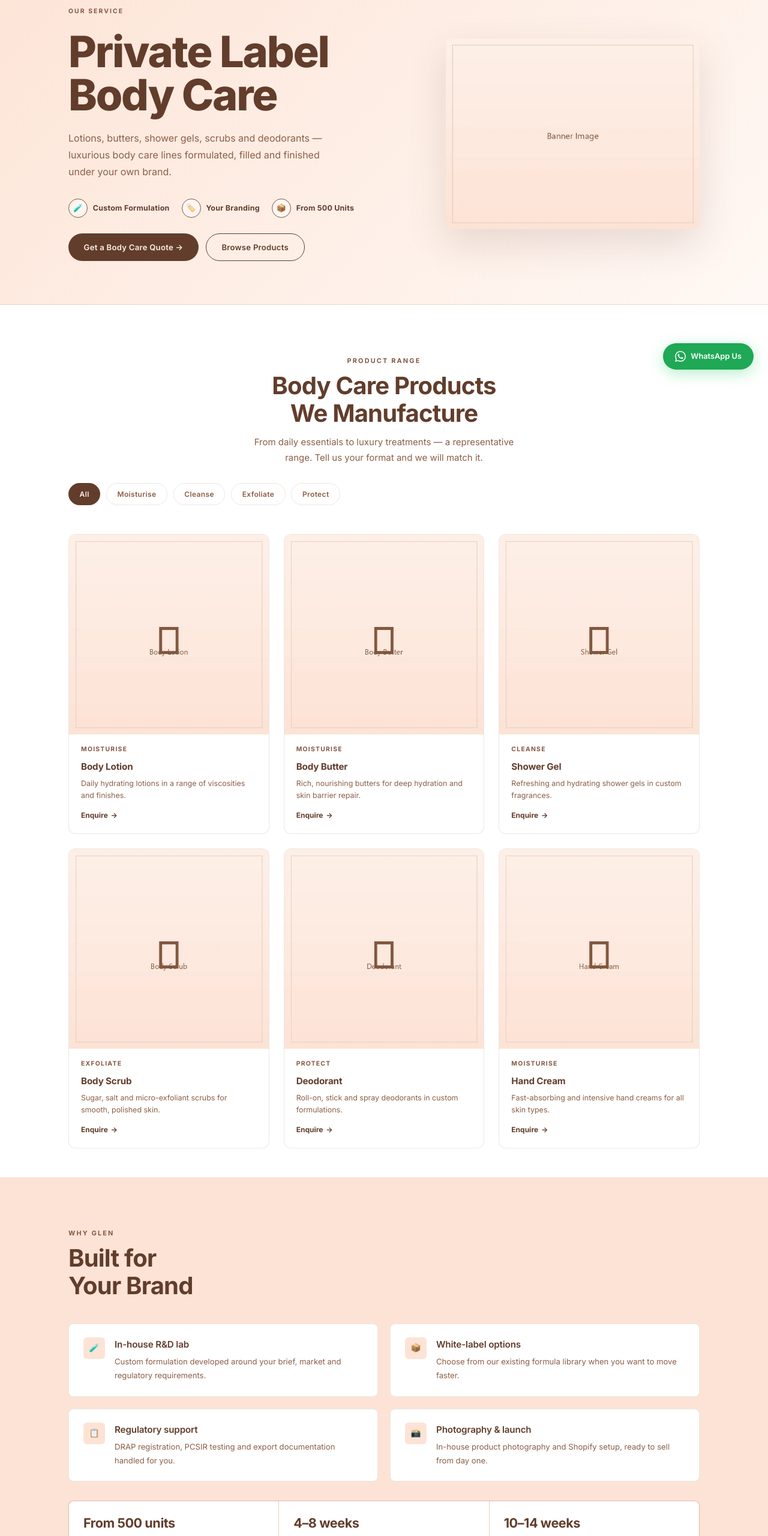
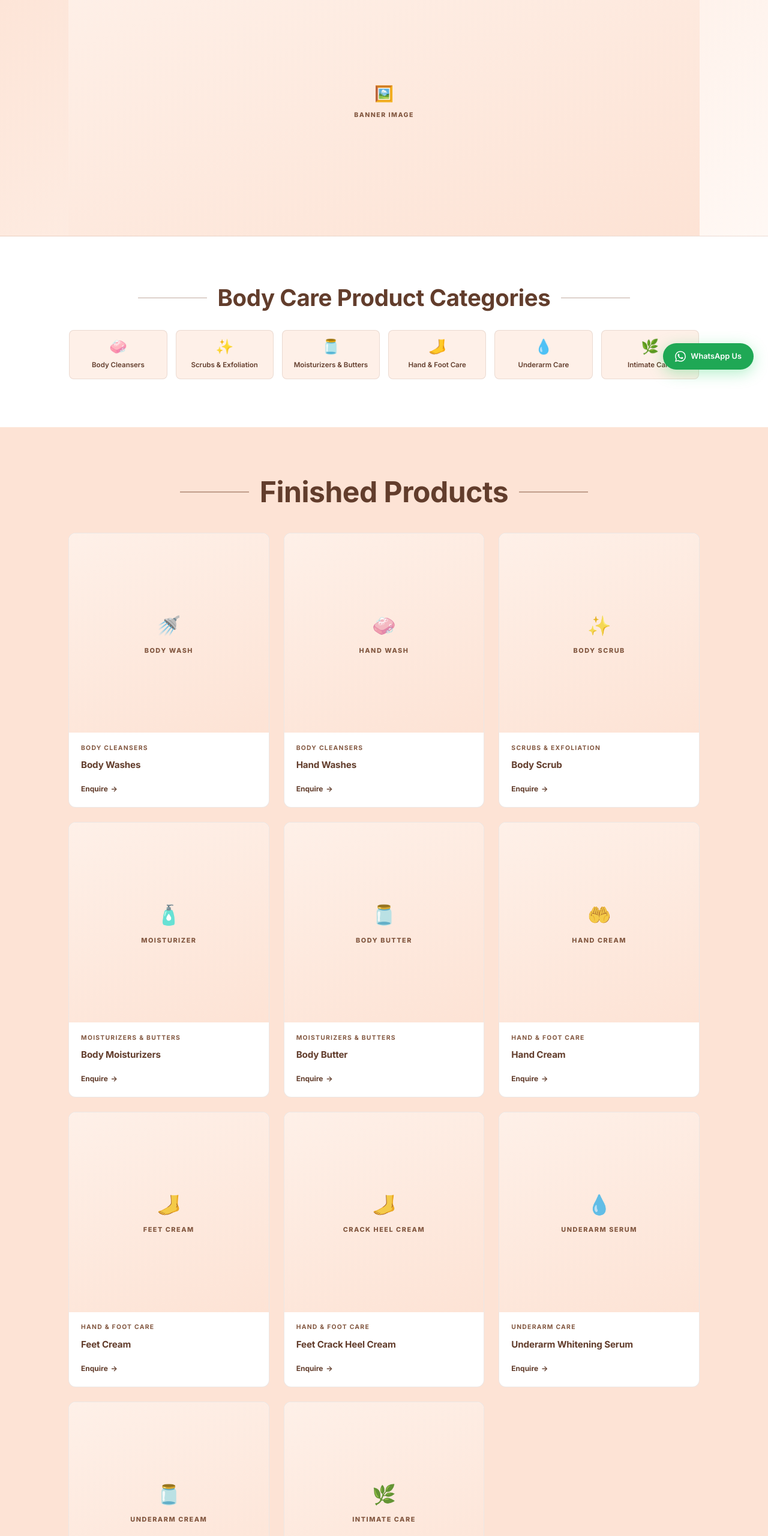
Before and after one commit to ahsannawazch/glen_site, a plain HTML site: page body-care/index.html in a window 1280 px wide. Shown: the part 160-2720 px from the top of the page at 60% size. Drawn offline with Linux system fonts and the light colour scheme.

Commit message:
Haircare and Body Care rebuilt to category mockup: banner slot, icon-tile filters, product ranges from client PDF (11 products each)

```diff
--- a/assets/css/style.css
+++ b/assets/css/style.css
@@ -492,14 +492,20 @@ footer{background:var(--brown);color:var(--bg2)}
 .filter-hint{font-size:.72rem;color:var(--brown3);text-align:center;margin-top:.9rem}
 @media(max-width:800px){.cat-tile{flex:0 0 calc(31% - 10px)}}
 @media(max-width:480px){.cat-tile{flex:0 0 calc(46% - 8px);font-size:.7rem;padding:.9rem .5rem}}
-/* stacked explore buttons at the page end (filled first, outlined after) */
+/* six-tile grids (body care): one row on desktop */
+.cat-grid.tiles-6 .cat-tile{flex:0 0 calc(16.66% - 12px);font-size:.72rem;padding:.9rem .5rem}
+@media(max-width:800px){.cat-grid.tiles-6 .cat-tile{flex:0 0 calc(31% - 10px)}}
+@media(max-width:480px){.cat-grid.tiles-6 .cat-tile{flex:0 0 calc(46% - 8px)}}
+/* explore section (Option 2): small centered heading + pill buttons in a row; stacked full-width on mobile */
 #products{padding-bottom:48px}
-.explore-sec{padding-block:48px 64px}
-.exp-stack{display:flex;flex-direction:column;gap:16px;max-width:100%}
-.exp-btn{display:flex;align-items:center;justify-content:center;gap:.6rem;padding:1.15rem 1.5rem;border-radius:12px;font-size:.95rem;font-weight:600;transition:.2s}
-.exp-btn .exp-ico{font-size:1.05rem}
+.explore-sec{padding-block:48px 72px}
+.exp-head{display:block;text-align:center;font-size:1.15rem;font-weight:700;color:var(--brown);margin-bottom:1.5rem}
+.exp-stack{display:flex;flex-wrap:wrap;justify-content:center;gap:.75rem}
+.exp-btn{display:inline-flex;align-items:center;gap:.55rem;padding:.78rem 1.7rem;border-radius:50px;font-size:.85rem;font-weight:600;transition:.2s}
+.exp-btn .exp-ico{font-size:1rem}
 .exp-btn-dark{background:var(--brown);color:var(--bg2)}
 .exp-btn-dark:hover{background:#3D2519}
 .exp-btn-line{background:var(--white);border:1.5px solid var(--brown3);color:var(--brown)}
 .exp-btn-line:hover{background:var(--bg)}
+@media(max-width:700px){.exp-stack{flex-direction:column;align-items:stretch}.exp-btn{width:100%;justify-content:center}}
 .banner-slot img{width:100%;height:100%;object-fit:cover;display:block}
--- a/body-care/index.html
+++ b/body-care/index.html
@@ -4,13 +4,13 @@
 <meta charset="UTF-8">
 <meta name="viewport" content="width=device-width, initial-scale=1.0, viewport-fit=cover">
 <title>Private Label Body Care Products | Glen Private Label Service</title>
-<meta name="description" content="Private label body care manufacturing in Lahore: lotions, butters, shower gels, scrubs, deodorants and more — custom formulated or white label, from 500 units.">
+<meta name="description" content="Private label body care manufacturing in Lahore: body washes, hand washes, scrubs, moisturizers, butters, hand and foot care — custom formulated or white label, from 500 units.">
 <meta name="theme-color" content="#623D2C">
 <link rel="canonical" href="https://glenprivatelabel.com/body-care/">
 <meta property="og:type" content="website">
 <meta property="og:site_name" content="Glen Private Label Service">
 <meta property="og:title" content="Private Label Body Care Products | Glen Private Label Service">
-<meta property="og:description" content="Lotions, butters, shower gels, scrubs and more — private label body care from Glen in Lahore.">
+<meta property="og:description" content="Body washes, scrubs, moisturizers, butters, hand &amp; foot care — private label body care from Glen in Lahore.">
 <meta property="og:url" content="https://glenprivatelabel.com/body-care/">
 <meta property="og:image" content="https://glenprivatelabel.com/assets/img/og-image.jpg">
 <meta property="og:image:width" content="1200">
@@ -60,134 +60,69 @@
 
 <main id="main">
 
-<section class="cat-banner" aria-labelledby="page-h">
+<!-- ═══ 1. BANNER — reserved slot; client supplies the artwork (recommended 1920x820, ratio 2.35:1) ═══ -->
+<section class="cat-banner" aria-label="Body care banner">
   <div class="wrap">
-    <nav class="crumbs" aria-label="Breadcrumb" style="padding-top:1.25rem"><a href="../">Home</a><span aria-hidden="true"> / </span><a href="../#services">Services</a><span aria-hidden="true"> / </span><span aria-current="page">Body Care</span></nav>
-    <div class="cb-in">
-      <div class="cb-copy">
-        <span class="label">Our Service</span>
-        <h1 id="page-h" class="cb-h">Private Label<br>Body Care</h1>
-        <p class="cb-p">Lotions, butters, shower gels, scrubs and deodorants — luxurious body care lines formulated, filled and finished under your own brand.</p>
-        <div class="cb-points">
-          <div class="cb-point"><span class="cb-ico" aria-hidden="true">🧪</span>Custom Formulation</div>
-          <div class="cb-point"><span class="cb-ico" aria-hidden="true">🏷️</span>Your Branding</div>
-          <div class="cb-point"><span class="cb-ico" aria-hidden="true">📦</span>From 500 Units</div>
-        </div>
-        <div class="hero-btns" style="margin-top:.25rem">
-          <a href="../?category=Body+Care#contact" class="btn btn-dark">Get a Body Care Quote →</a>
-          <a href="#products" class="btn btn-ghost">Browse Products</a>
-        </div>
-      </div>
-      <div class="cb-img"><img src="../assets/img/prod-banner-bodycare.webp" alt="Body care products banner placeholder" width="600" height="450" fetchpriority="high"></div>
+    <nav class="crumbs" aria-label="Breadcrumb" style="padding-top:1.1rem"><a href="../">Home</a><span aria-hidden="true"> / </span><a href="../#services">Services</a><span aria-hidden="true"> / </span><span aria-current="page">Body Care</span></nav>
+    <!-- BANNER IMAGE PLACEHOLDER — client to supply (1920x820 px, JPG/WebP, under 300 KB) -->
+    <div class="banner-slot" role="img" aria-label="Body care banner placeholder">
+      <span aria-hidden="true">🖼️</span>
+      <span>Banner Image</span>
     </div>
   </div>
 </section>
 
-<section class="section s-white" id="products" aria-labelledby="prod-h">
+<!-- ═══ 2. PRODUCT CATEGORIES (icon tiles filter the products below) ═══ -->
+<section class="section s-white" id="categories" aria-labelledby="cat-h">
   <div class="wrap">
-    <div class="sec-head center rev">
-      <span class="label">Product Range</span>
-      <h2 id="prod-h" class="mt-s">Body Care Products<br>We Manufacture</h2>
-      <p class="mt-m" style="max-width:46ch;margin-inline:auto">From daily essentials to luxury treatments — a representative range. Tell us your format and we will match it.</p>
-    </div>
-
-    <div class="chip-bar rev" role="group" aria-label="Filter body care products">
-      <button type="button" class="chip on" data-f="all" aria-pressed="true">All</button>
-      <button type="button" class="chip" data-f="moisturise" aria-pressed="false">Moisturise</button>
-      <button type="button" class="chip" data-f="cleanse" aria-pressed="false">Cleanse</button>
-      <button type="button" class="chip" data-f="exfoliate" aria-pressed="false">Exfoliate</button>
-      <button type="button" class="chip" data-f="protect" aria-pressed="false">Protect</button>
-    </div>
-
-    <div class="prod-grid">
-      <article class="prod rev" data-cat="moisturise">
-        <div class="prod-img"><img src="../assets/img/prod-body-lotion.webp" alt="Body lotion product placeholder" width="600" height="600" loading="lazy" decoding="async"></div>
-        <div class="prod-body">
-          <div class="prod-spec">Moisturise</div>
-          <h3>Body Lotion</h3>
-          <p>Daily hydrating lotions in a range of viscosities and finishes.</p>
-          <a class="prod-link" href="../?category=Body+Care#contact">Enquire</a>
-        </div>
-      </article>
-      <article class="prod rev" data-cat="moisturise">
-        <div class="prod-img"><img src="../assets/img/prod-body-butter.webp" alt="Body butter product placeholder" width="600" height="600" loading="lazy" decoding="async"></div>
-        <div class="prod-body">
-          <div class="prod-spec">Moisturise</div>
-          <h3>Body Butter</h3>
-          <p>Rich, nourishing butters for deep hydration and skin barrier repair.</p>
-          <a class="prod-link" href="../?category=Body+Care#contact">Enquire</a>
-        </div>
-      </article>
-      <article class="prod rev" data-cat="cleanse">
-        <div class="prod-img"><img src="../assets/img/prod-shower-gel.webp" alt="Shower gel product placeholder" width="600" height="600" loading="lazy" decoding="async"></div>
-        <div class="prod-body">
-          <div class="prod-spec">Cleanse</div>
-          <h3>Shower Gel</h3>
-          <p>Refreshing and hydrating shower gels in custom fragrances.</p>
-          <a class="prod-link" href="../?category=Body+Care#contact">Enquire</a>
-        </div>
-      </article>
-      <article class="prod rev" data-cat="exfoliate">
-        <div class="prod-img"><img src="../assets/img/prod-body-scrub.webp" alt="Body scrub product placeholder" width="600" height="600" loading="lazy" decoding="async"></div>
-        <div class="prod-body">
-          <div class="prod-spec">Exfoliate</div>
-          <h3>Body Scrub</h3>
-          <p>Sugar, salt and micro-exfoliant scrubs for smooth, polished skin.</p>
-          <a class="prod-link" href="../?category=Body+Care#contact">Enquire</a>
-        </div>
-      </article>
-      <article class="prod rev" data-cat="protect">
-        <div class="prod-img"><img src="../assets/img/prod-deodorant.webp" alt="Deodorant product placeholder" width="600" height="600" loading="lazy" decoding="async"></div>
-        <div class="prod-body">
-          <div class="prod-spec">Protect</div>
-          <h3>Deodorant</h3>
-          <p>Roll-on, stick and spray deodorants in custom formulations.</p>
-          <a class="prod-link" href="../?category=Body+Care#contact">Enquire</a>
-        </div>
-      </article>
-      <article class="prod rev" data-cat="moisturise">
-        <div class="prod-img"><img src="../assets/img/prod-hand-cream.webp" alt="Hand cream product placeholder" width="600" height="600" loading="lazy" decoding="async"></div>
-        <div class="prod-body">
-          <div class="prod-spec">Moisturise</div>
-          <h3>Hand Cream</h3>
-          <p>Fast-absorbing and intensive hand creams for all skin types.</p>
-          <a class="prod-link" href="../?category=Body+Care#contact">Enquire</a>
-        </div>
-      </article>
+    <h2 id="cat-h" class="line-head rev">Body Care Product Categories</h2>
+    <!-- DATA NEEDED (client): the six category icons will be replaced by the client's own icons when supplied. -->
+    <div class="cat-grid tiles-6 rev" role="group" aria-label="Filter body care products by category">
+      <button type="button" class="cat-tile" data-f="cleansers" aria-pressed="false"><span class="cat-ico" aria-hidden="true">🧼</span>Body Cleansers</button>
+      <button type="button" class="cat-tile" data-f="scrubs" aria-pressed="false"><span class="cat-ico" aria-hidden="true">✨</span>Scrubs &amp; Exfoliation</button>
+      <button type="button" class="cat-tile" data-f="moisturizers" aria-pressed="false"><span class="cat-ico" aria-hidden="true">🫙</span>Moisturizers &amp; Butters</button>
+      <button type="button" class="cat-tile" data-f="feet" aria-pressed="false"><span class="cat-ico" aria-hidden="true">🦶</span>Hand &amp; Foot Care</button>
+      <button type="button" class="cat-tile" data-f="underarm" aria-pressed="false"><span class="cat-ico" aria-hidden="true">💧</span>Underarm Care</button>
+      <button type="button" class="cat-tile" data-f="intimate" aria-pressed="false"><span class="cat-ico" aria-hidden="true">🌿</span>Intimate Care</button>
     </div>
   </div>
 </section>
 
-<section class="section s-peach" aria-labelledby="bc-why-h">
+<!-- ═══ 3. FINISHED PRODUCTS (data: GLEN_Website_Product_Range.pdf) ═══ -->
+<section class="section s-peach" id="products" aria-labelledby="prod-h">
   <div class="wrap">
-    <div class="sec-head rev">
-      <span class="label">Why Glen</span>
-      <h2 id="bc-why-h" style="margin-top:.5rem">Built for<br>Your Brand</h2>
-    </div>
-    <div class="feat-grid">
-      <div class="feat rev"><div class="exp-icon" aria-hidden="true">🧪</div><div><h3>In-house R&amp;D lab</h3><p>Custom formulation developed around your brief, market and regulatory requirements.</p></div></div>
-      <div class="feat rev"><div class="exp-icon" aria-hidden="true">📦</div><div><h3>White-label options</h3><p>Choose from our existing formula library when you want to move faster.</p></div></div>
-      <div class="feat rev"><div class="exp-icon" aria-hidden="true">📋</div><div><h3>Regulatory support</h3><p>DRAP registration, PCSIR testing and export documentation handled for you.</p></div></div>
-      <div class="feat rev"><div class="exp-icon" aria-hidden="true">📸</div><div><h3>Photography &amp; launch</h3><p>In-house product photography and Shopify setup, ready to sell from day one.</p></div></div>
-    </div>
-    <div class="facts rev">
-      <div class="fact"><b>From 500 units</b><span>MOQ per SKU for most products; varies by formulation and packaging.</span></div>
-      <div class="fact"><b>4–8 weeks</b><span>Standard production from formula approval to finished goods.</span></div>
-      <div class="fact"><b>10–14 weeks</b><span>Custom formulations requiring R&amp;D. Rush timelines on request.</span></div>
+    <h2 id="prod-h" class="line-head range-head rev">Finished Products</h2>
+    <!-- DATA NEEDED (client): product photos (placeholder tiles until then), pack sizes, key claims. -->
+    <div class="prod-grid">
+      <!-- Body Cleansers (2) -->
+      <article class="prod rev" data-cat="cleansers"><div class="prod-img"><div class="prod-ph"><span aria-hidden="true">🚿</span><span>Body Wash</span></div></div><div class="prod-body"><div class="prod-spec">Body Cleansers</div><h3>Body Washes</h3><a class="prod-link" href="../?category=Body+Care#contact">Enquire</a></div></article>
+      <article class="prod rev" data-cat="cleansers"><div class="prod-img"><div class="prod-ph"><span aria-hidden="true">🧼</span><span>Hand Wash</span></div></div><div class="prod-body"><div class="prod-spec">Body Cleansers</div><h3>Hand Washes</h3><a class="prod-link" href="../?category=Body+Care#contact">Enquire</a></div></article>
+      <!-- Body Scrubs & Exfoliation (1) -->
+      <article class="prod rev" data-cat="scrubs"><div class="prod-img"><div class="prod-ph"><span aria-hidden="true">✨</span><span>Body Scrub</span></div></div><div class="prod-body"><div class="prod-spec">Scrubs &amp; Exfoliation</div><h3>Body Scrub</h3><a class="prod-link" href="../?category=Body+Care#contact">Enquire</a></div></article>
+      <!-- Body Moisturizers & Butters (2) -->
+      <article class="prod rev" data-cat="moisturizers"><div class="prod-img"><div class="prod-ph"><span aria-hidden="true">🧴</span><span>Moisturizer</span></div></div><div class="prod-body"><div class="prod-spec">Moisturizers &amp; Butters</div><h3>Body Moisturizers</h3><a class="prod-link" href="../?category=Body+Care#contact">Enquire</a></div></article>
+      <article class="prod rev" data-cat="moisturizers"><div class="prod-img"><div class="prod-ph"><span aria-hidden="true">🫙</span><span>Body Butter</span></div></div><div class="prod-body"><div class="prod-spec">Moisturizers &amp; Butters</div><h3>Body Butter</h3><a class="prod-link" href="../?category=Body+Care#contact">Enquire</a></div></article>
+      <!-- Hand & Foot Care (3) -->
+      <article class="prod rev" data-cat="feet"><div class="prod-img"><div class="prod-ph"><span aria-hidden="true">🤲</span><span>Hand Cream</span></div></div><div class="prod-body"><div class="prod-spec">Hand &amp; Foot Care</div><h3>Hand Cream</h3><a class="prod-link" href="../?category=Body+Care#contact">Enquire</a></div></article>
+      <article class="prod rev" data-cat="feet"><div class="prod-img"><div class="prod-ph"><span aria-hidden="true">🦶</span><span>Feet Cream</span></div></div><div class="prod-body"><div class="prod-spec">Hand &amp; Foot Care</div><h3>Feet Cream</h3><a class="prod-link" href="../?category=Body+Care#contact">Enquire</a></div></article>
+      <article class="prod rev" data-cat="feet"><div class="prod-img"><div class="prod-ph"><span aria-hidden="true">🦶</span><span>Crack Heel Cream</span></div></div><div class="prod-body"><div class="prod-spec">Hand &amp; Foot Care</div><h3>Feet Crack Heel Cream</h3><a class="prod-link" href="../?category=Body+Care#contact">Enquire</a></div></article>
+      <!-- Underarm Care (2) -->
+      <article class="prod rev" data-cat="underarm"><div class="prod-img"><div class="prod-ph"><span aria-hidden="true">💧</span><span>Underarm Serum</span></div></div><div class="prod-body"><div class="prod-spec">Underarm Care</div><h3>Underarm Whitening Serum</h3><a class="prod-link" href="../?category=Body+Care#contact">Enquire</a></div></article>
+      <article class="prod rev" data-cat="underarm"><div class="prod-img"><div class="prod-ph"><span aria-hidden="true">🫙</span><span>Underarm Cream</span></div></div><div class="prod-body"><div class="prod-spec">Underarm Care</div><h3>Underarm Whitening Cream</h3><a class="prod-link" href="../?category=Body+Care#contact">Enquire</a></div></article>
+      <!-- Intimate Care (1) -->
+      <article class="prod rev" data-cat="intimate"><div class="prod-img"><div class="prod-ph"><span aria-hidden="true">🌿</span><span>Intimate Care</span></div></div><div class="prod-body"><div class="prod-spec">Intimate Care</div><h3>Private Part Brightening Cream</h3><a class="prod-link" href="../?category=Body+Care#contact">Enquire</a></div></article>
     </div>
   </div>
 </section>
 
-<section class="section s-brown" aria-labelledby="cta-h">
+<!-- ═══ 4. EXPLORE OTHER SERVICES ═══ -->
+<section class="section s-white explore-sec" aria-label="Explore more services">
   <div class="wrap">
-    <div class="cta-in rev">
-      <span class="label">Get Started Today</span>
-      <h2 id="cta-h">Launch Your<br>Body Care Brand</h2>
-      <p>Book a free consultation and get a custom quote in 24 hours.</p>
-      <div class="cta-btns">
-        <a href="../?category=Body+Care#contact" class="btn btn-light">Get a Free Quote →</a>
-        <a href="https://wa.me/923001234567" class="btn btn-light-ghost" target="_blank" rel="noopener">WhatsApp Us</a>
-      </div>
+    <h2 class="exp-head rev">Explore More Services</h2>
+    <div class="exp-stack rev">
+      <a class="exp-btn exp-btn-dark" href="../photography/"><span class="exp-ico" aria-hidden="true">📷</span>Explore Photography</a>
+      <a class="exp-btn exp-btn-line" href="../packaging/"><span class="exp-ico" aria-hidden="true">📦</span>Explore Packaging &amp; Labeling</a>
+      <a class="exp-btn exp-btn-line" href="../shopify/"><span class="exp-ico" aria-hidden="true">🛒</span>Explore Shopify Store</a>
     </div>
   </div>
 </section>
@@ -208,8 +143,8 @@
         <a href="../haircare/">Haircare Manufacturing</a>
         <a href="body-care/">Body Care Manufacturing</a>
         <a href="../packaging/">Custom Packaging</a>
-        <a href="../#svc-photography">Product Photography</a>
-        <a href="../#svc-shopify">Shopify Development</a>
+        <a href="../photography/">Product Photography</a>
+        <a href="../shopify/">Shopify Development</a>
       </nav>
       <nav class="foot-col" aria-label="Company">
         <h2>Company</h2>
```
Also changed, not shown: haircare/index.html (+48 -117 lines), skincare/index.html (+2 -1 lines), assets/img/prod-crack-heel-cream.webp (added), assets/img/prod-feet-cream.webp (added), assets/img/prod-hair-growth-serum.webp (added), assets/img/prod-hand-wash.webp (added), assets/img/prod-intimate-cream.webp (added), assets/img/prod-removal-wax.webp (added), assets/img/prod-retarder-cream.webp (added), assets/img/prod-styling-gel.webp (added), assets/img/prod-styling-powder.webp (added), assets/img/prod-underarm-cream.webp (added), assets/img/prod-underarm-serum.webp (added).
